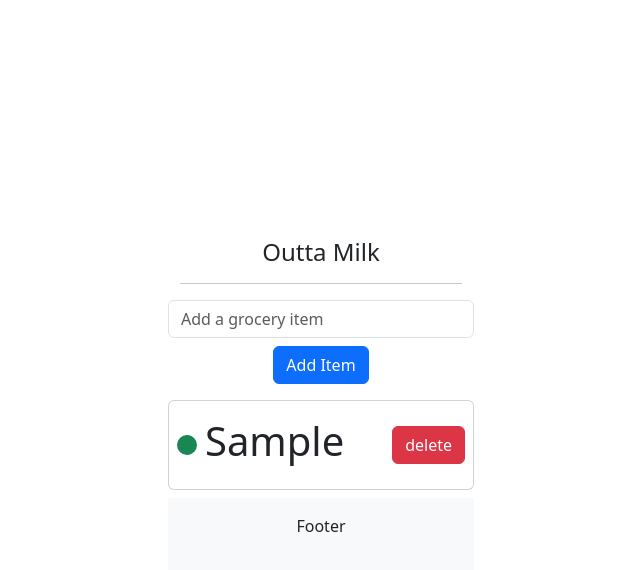
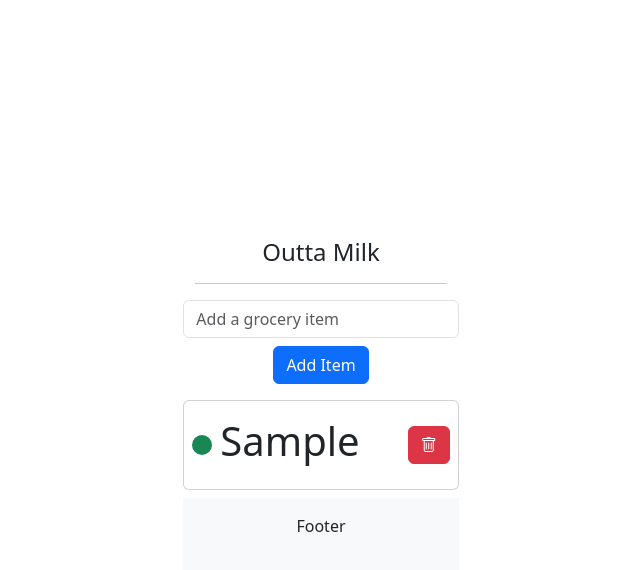
Before and after one commit to pdichone/react-beginners-course, a React (Vite) app: page / in a window 1280 px wide. Both pictures are taken after typing "Sample" into the empty fields and a click on the button "Add Item". Shown: the top 570 px of the page, without its empty margins (319-959 px from the left). Built offline with nearby package versions, Linux system fonts and the light colour scheme.

Commit message:
add bootstrap icon

```diff
--- a/index.html
+++ b/index.html
@@ -9,5 +9,7 @@
   <body>
     <div id="root"></div>
     <script type="module" src="/src/main.jsx"></script>
+    <link rel="stylesheet" href="https://cdn.jsdelivr.net/npm/bootstrap-icons/font/bootstrap-icons.css">
+
   </body>
 </html>
--- a/src/components/grocery_list/components/GroceryList.jsx
+++ b/src/components/grocery_list/components/GroceryList.jsx
@@ -18,7 +18,9 @@ function GroceryList({ items }) {
             <span>
               <p className="display-6 pt-2">{item.text}</p>
             </span>
-            <button className="btn btn-danger ms-5">delete</button>
+            <button className="btn btn-danger ms-5">
+              <i class="bi bi-trash"></i>
+            </button>
           </div>
         </div>
       ))}
```
